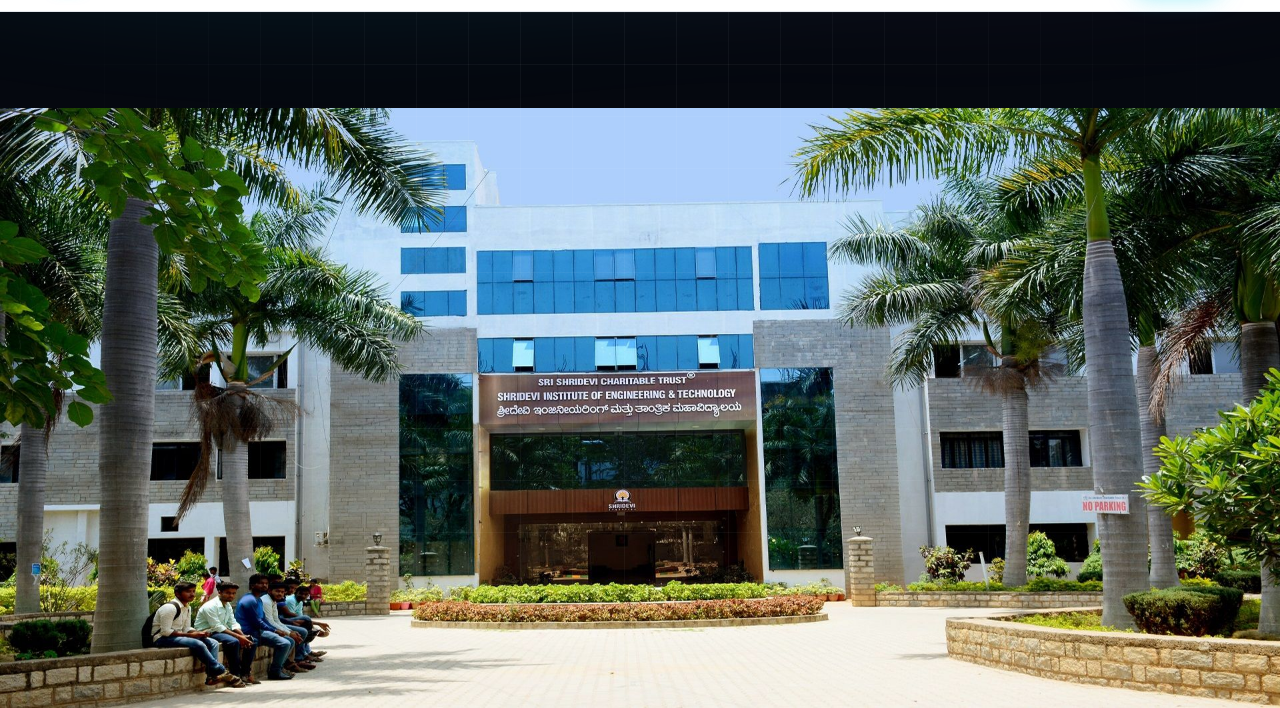
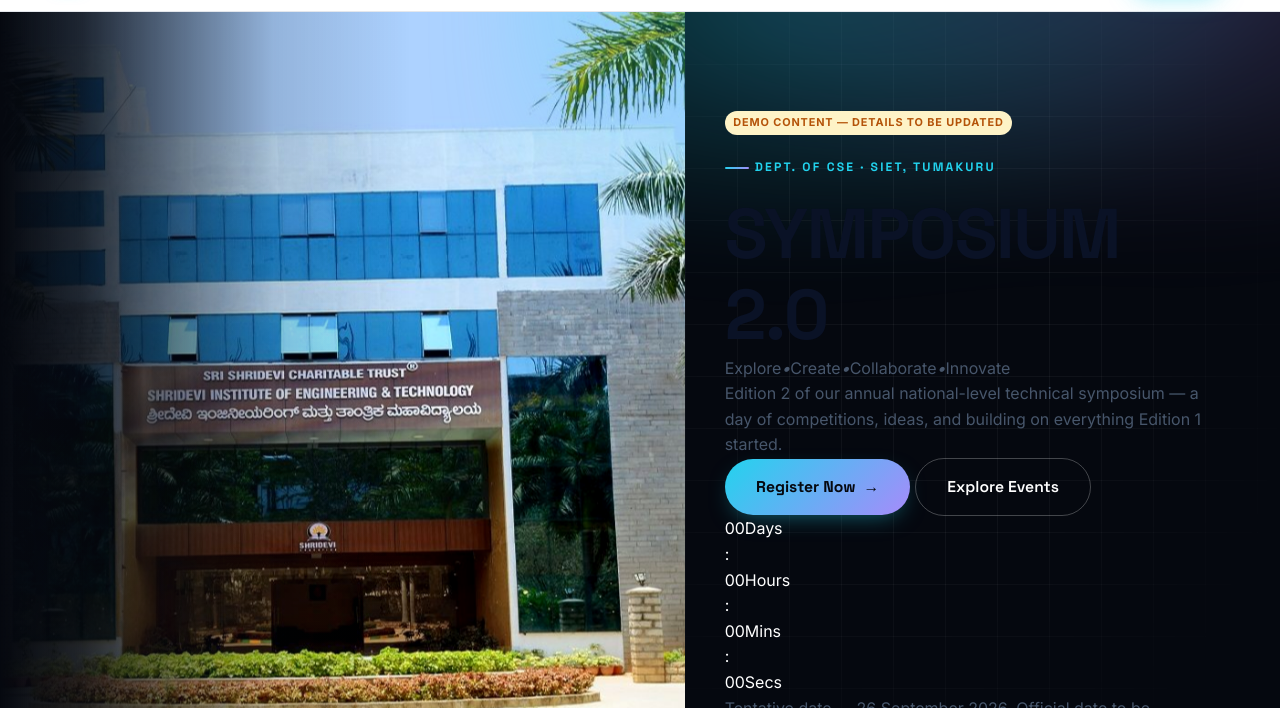
Before and after one commit to gnanun/Symposium, a website: page 01-frontend/index.html in a window 1280 px wide. Shown: the part 66-774 px from the top of the page. Drawn offline with Linux system fonts and the light colour scheme; no server answers.

Commit message:
Update style.css

```diff
--- a/01-frontend/assets/css/style.css
+++ b/01-frontend/assets/css/style.css
@@ -320,159 +320,121 @@
 }
 
 /* ============================================================
-   HERO
+   HERO — Split layout with full-brightness photo
    ============================================================ */
 .hero {
   position: relative;
+  display: grid;
+  grid-template-columns: 1.15fr 1fr;
+  min-height: 90vh;
   background: var(--navy-950);
   color: var(--white);
   overflow: hidden;
-  padding: var(--sp-6) 0 var(--sp-5);
   border-bottom: 1px solid var(--line-dark);
 }
 
-/* Grid backdrop */
+/* ---- Left column: content ---- */
+.hero-content {
+  position: relative;
+  padding: var(--sp-6) 0 var(--sp-5);
+  display: flex;
+  align-items: center;
+  z-index: 2;
+}
 .hero-bg-grid {
   position: absolute; inset: 0;
   background-image:
     linear-gradient(rgba(255,255,255,0.045) 1px, transparent 1px),
     linear-gradient(90deg, rgba(255,255,255,0.045) 1px, transparent 1px);
   background-size: 52px 52px;
-  mask-image: radial-gradient(ellipse at 50% 30%, #000 30%, transparent 75%);
-  -webkit-mask-image: radial-gradient(ellipse at 50% 30%, #000 30%, transparent 75%);
+  mask-image: radial-gradient(ellipse at 40% 40%, #000 30%, transparent 78%);
+  -webkit-mask-image: radial-gradient(ellipse at 40% 40%, #000 30%, transparent 78%);
   pointer-events: none;
 }
-
-/* Dual-tone glow */
 .hero-glow {
-  position: absolute; inset: -30% -10% auto;
-  height: 70vh;
+  position: absolute; inset: -20% -30% auto;
+  height: 60vh;
   background:
     radial-gradient(ellipse at 30% 30%, rgba(34,211,238,0.28), transparent 55%),
     radial-gradient(ellipse at 70% 20%, rgba(167,139,250,0.22), transparent 55%);
   filter: blur(40px);
   pointer-events: none;
 }
+.hero-inner {
+  position: relative;
+  z-index: 1;
+  max-width: 560px;
+  padding-left: var(--sp-4);
+  padding-right: var(--sp-3);
+  text-align: left;
+}
+.hero-inner-left { text-align: left; margin: 0; }
+.hero-inner-left .eyebrow { justify-content: flex-start; }
 
-.hero-inner {
-  position: relative; z-index: 1;
-  text-align: center;
-  max-width: 820px; margin: 0 auto;
+/* ---- Right column: full-brightness photo ---- */
+.hero-photo {
+  position: relative;
+  overflow: hidden;
+  background: var(--navy-800);
 }
-.hero .eyebrow { color: var(--cyan-400); justify-content: center; }
-
-.hero-title {
-  font-family: var(--font-display);
-  font-size: clamp(3rem, 9vw, 6.5rem);
-  font-weight: 700;
-  line-height: 0.95;
-  letter-spacing: -0.045em;
-  margin: 0.4rem 0 1rem;
-  display: flex;
-  flex-direction: column;
-  align-items: center;
+.hero-photo-img {
+  position: absolute;
+  inset: 0;
+  width: 100%;
+  height: 100%;
+  object-fit: cover;
+  object-position: center center;
+  /* FULL brightness — no dimming on load */
+  opacity: 1;
+  filter: saturate(1.05) contrast(1.03);
+  transition: transform 8s ease-out;
 }
-.hero-title-line {
-  background: var(--grad-title);
-  -webkit-background-clip: text;
-  background-clip: text;
-  color: transparent;
-}
-.hero-title-accent {
-  background: var(--grad-primary);
-  -webkit-background-clip: text;
-  background-clip: text;
-  color: transparent;
-  text-shadow: 0 0 60px rgba(34,211,238,0.35);
-  filter: drop-shadow(0 0 30px rgba(167,139,250,0.35));
+/* Optional subtle slow zoom on load */
+.hero-photo-img { animation: heroPhotoZoom 14s ease-out forwards; }
+@keyframes heroPhotoZoom {
+  from { transform: scale(1.06); }
+  to   { transform: scale(1); }
 }
 
-.hero-tagline {
-  display: flex;
-  gap: 0.9rem;
-  flex-wrap: wrap;
-  justify-content: center;
-  align-items: center;
-  font-family: var(--font-display);
-  font-size: 0.82rem;
-  font-weight: 600;
-  letter-spacing: 0.22em;
-  text-transform: uppercase;
-  color: var(--slate-300);
-  margin: 0.6rem 0 1.4rem;
-}
-.hero-tagline i { color: var(--cyan-500); font-style: normal; font-size: 1.1em; }
-
-.hero-sub {
-  color: var(--slate-300);
-  font-size: 1.08rem;
-  max-width: 580px;
-  margin: 0 auto var(--sp-4);
+/* Thin gradient on the left edge of the photo so text/photo blend softly */
+.hero-photo-tint {
+  position: absolute;
+  inset: 0;
+  background: linear-gradient(
+    90deg,
+    var(--navy-950) 0%,
+    rgba(5,8,15,0.85) 12%,
+    rgba(5,8,15,0.15) 40%,
+    transparent 60%
+  );
+  pointer-events: none;
+  z-index: 1;
 }
 
-.hero-actions {
-  display: flex;
-  gap: var(--sp-2);
-  justify-content: center;
-  flex-wrap: wrap;
-  margin-bottom: var(--sp-5);
+/* ---- Responsive: stack on mobile, photo below text ---- */
+@media (max-width: 980px) {
+  .hero {
+    grid-template-columns: 1fr;
+    min-height: auto;
+  }
+  .hero-content { padding: var(--sp-5) 0 var(--sp-4); }
+  .hero-inner {
+    max-width: 780px;
+    margin: 0 auto;
+    padding-left: var(--sp-3);
+    padding-right: var(--sp-3);
+    text-align: center;
+  }
+  .hero-inner-left { text-align: center; }
+  .hero-inner-left .eyebrow { justify-content: center; }
+  .hero-title { align-items: center; }
+  .hero-tagline { justify-content: center; }
+  .hero-actions { justify-content: center; }
+  .hero-photo { height: 46vh; min-height: 320px; }
+  .hero-photo-tint {
+    background: linear-gradient(180deg, var(--navy-950) 0%, transparent 40%);
+  }
 }
-
-/* Countdown — glass tiles with separators */
-.countdown {
-  display: flex;
-  justify-content: center;
-  align-items: center;
-  gap: 0.4rem;
-  flex-wrap: wrap;
-}
-.countdown-unit {
-  background: rgba(255,255,255,0.04);
-  border: 1px solid rgba(255,255,255,0.10);
-  border-radius: 14px;
-  padding: 0.9rem 0.6rem;
-  min-width: 84px;
-  text-align: center;
-  backdrop-filter: blur(8px);
-  -webkit-backdrop-filter: blur(8px);
-  display: flex; flex-direction: column; align-items: center;
-  transition: transform .3s var(--ease), border-color .3s var(--ease), box-shadow .3s var(--ease);
-}
-.countdown-unit:hover {
-  transform: translateY(-3px);
-  border-color: rgba(34,211,238,0.5);
-  box-shadow: 0 12px 30px -14px rgba(34,211,238,0.55);
-}
-.countdown-unit .num {
-  font-family: var(--font-mono);
-  font-size: 1.85rem;
-  font-weight: 700;
-  color: var(--white);
-  line-height: 1;
-  display: block;
-}
-.countdown-unit .label {
-  font-size: 0.66rem;
-  letter-spacing: 0.14em;
-  text-transform: uppercase;
-  color: var(--slate-300);
-  margin-top: 0.35rem;
-}
-.countdown-sep {
-  font-family: var(--font-mono);
-  font-size: 1.6rem;
-  color: var(--cyan-500);
-  opacity: 0.6;
-  padding: 0 0.15rem;
-  animation: blink 2s ease-in-out infinite;
-}
-@keyframes blink {
-  0%, 100% { opacity: 0.25; }
-  50% { opacity: 0.8; }
-}
-
-.tentative-note { font-size: 0.78rem; color: var(--slate-400); margin-top: var(--sp-3); }
-
 /* ============================================================
    STATS
    ============================================================ */
```
